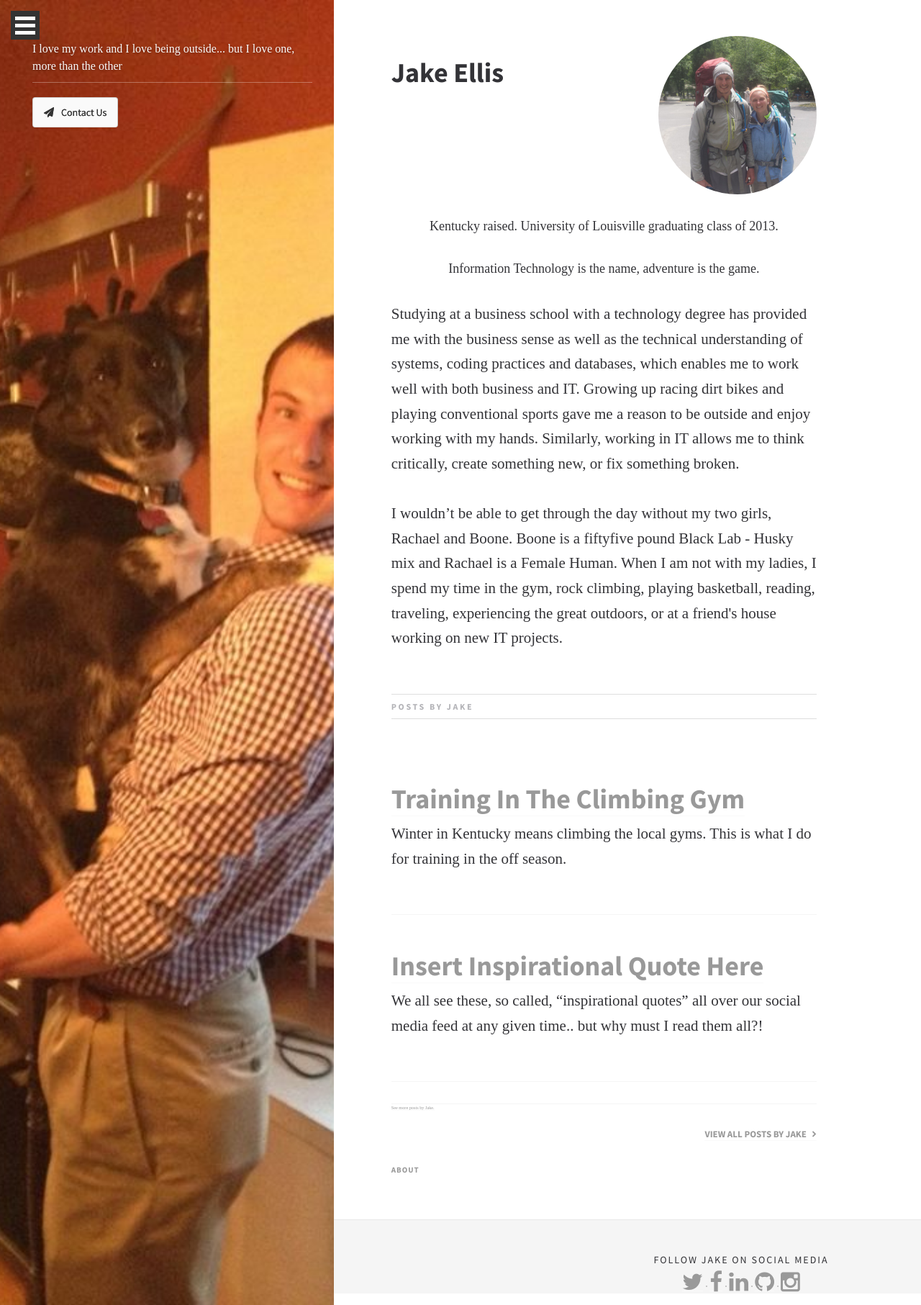
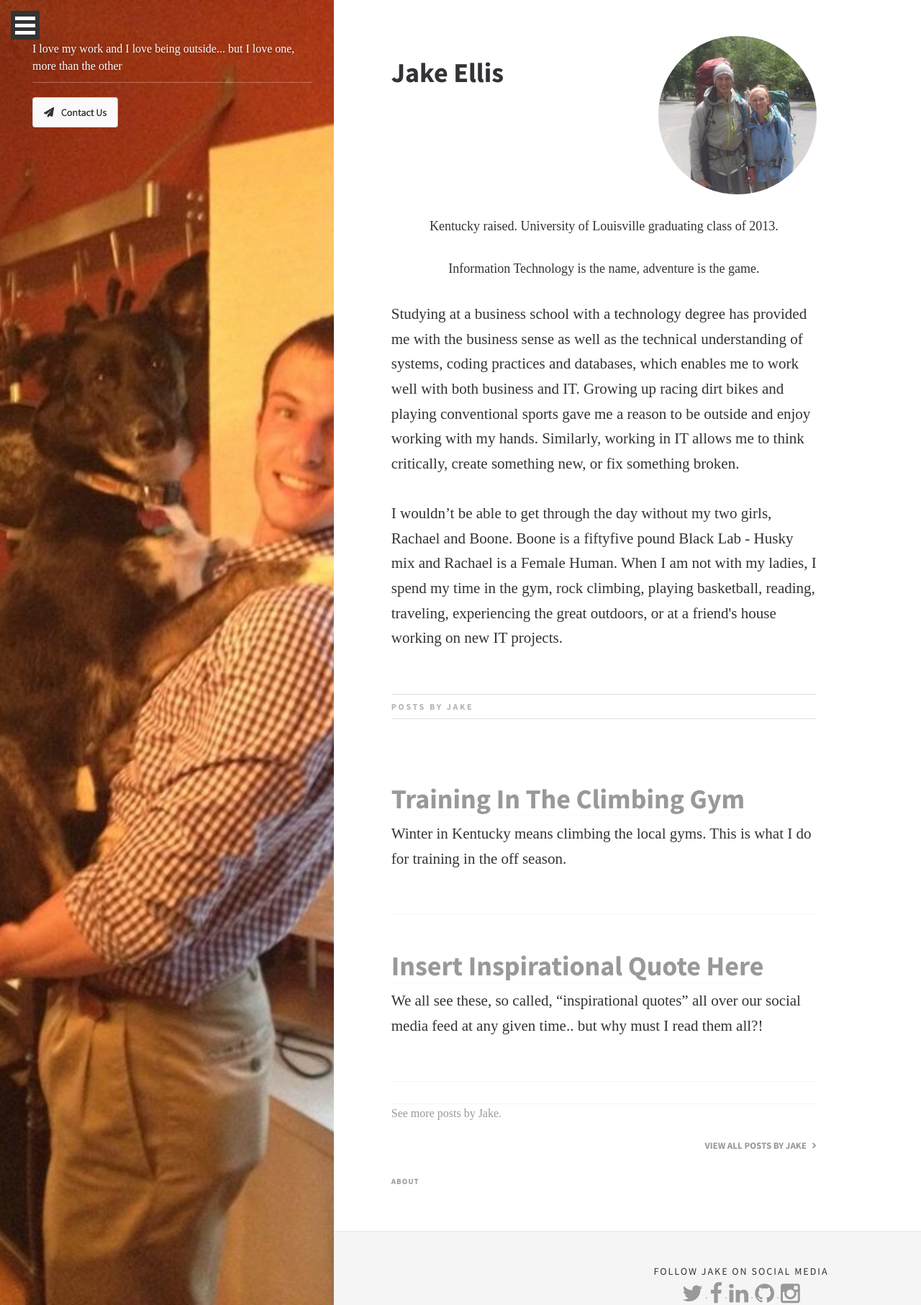
Before and after one commit to EJBlog/EJBlog.github.io, a Jekyll site: the page built from author_jake.html, in a window 1280 px wide. Shown: the whole page at 72% size. Built offline with Jekyll 4.4.1, drawn with Linux system fonts in a browser that asks for light colours; nearby versions of some CDN libraries; some web fonts are replaced.

Commit message:
Update author_jake.html

```diff
--- a/_layouts/author_jake.html
+++ b/_layouts/author_jake.html
@@ -130,7 +130,7 @@
 			</script>
 
 			<body>
-			    <a href="javascript:showhide('moreposts')">
+			    <a href="javascript:showhide('moreposts')" class="meta">
 			        See more posts by Jake.
 			    </a>
 
```
